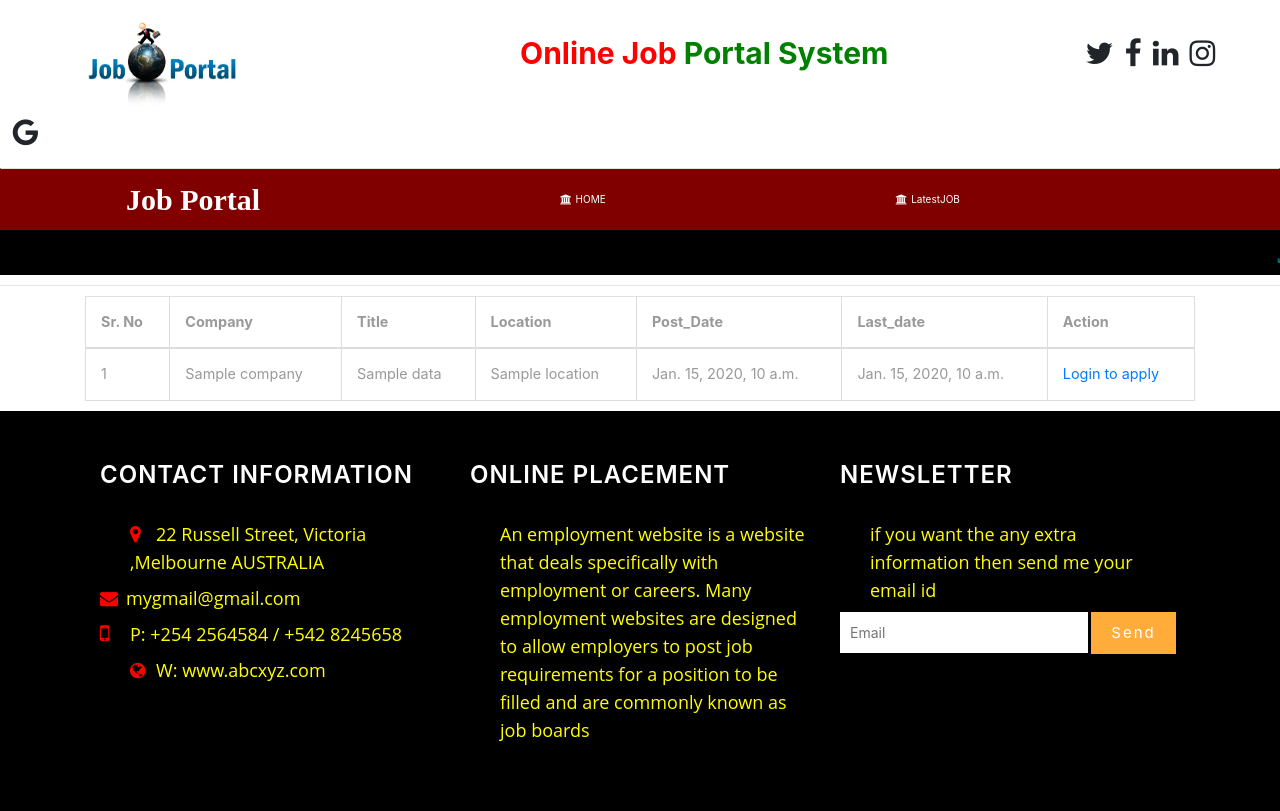
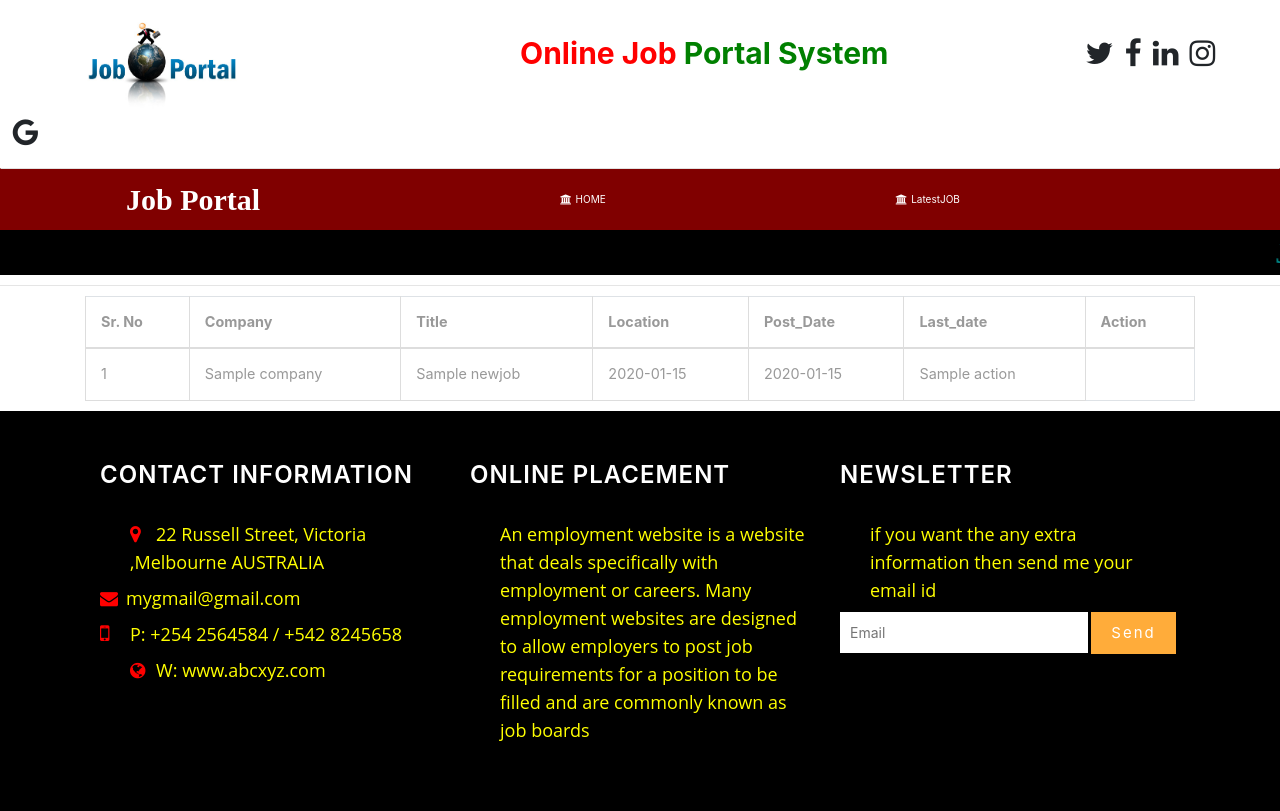
Before and after one commit to charan-3876/DjangoFirstProject, a Django app: template onlinejobportal/jobportal/templates/latest_job.html in a window 1280 px wide. Run offline with Django 3.2, Linux system fonts and the light colour scheme; the template is opened without the code that fills it: most values are stand-ins (such as "Sample title", 1, 10 or a date in 2020); some libraries are stand-ins or nearby versions.

Commit message:
Update latest_job.html

```diff
--- a/onlinejobportal/jobportal/templates/latest_job.html
+++ b/onlinejobportal/jobportal/templates/latest_job.html
@@ -18,21 +18,17 @@
   </tr>
   </thead>
    <tbody>
+   {% for i in newjobs %}
+      <tr style="color:black">
+      <td>{{i.SerialNumber}}</td>
+      <td>{{i.company}} </td>
+      <td>{{i.title}}</td>
+      <td>{{i.postdate}}</td>
+      <td>{{i.lastdate}}</td>
+      <td>{{i.action}}</td>
+      </tr>
 
-{% for i in data %}
-
-  <tr style="color:black">
-      <td>{{forloop.counter}}</td>
-    <td>{{i.recruiter.company}} </td>
-    <td>{{i.title}}</td>
-      <td>{{i.location}}</td>
-      <td>{{i.start_date}}</td>
-      <td>{{i.end_date}}</td>
-      <td><a href="{% url 'login_user' %}">Login to apply</a>
-
-</tr>
-
-   {% endfor %}
+{% endfor %}
 
     </tbody>
 </table>
```
